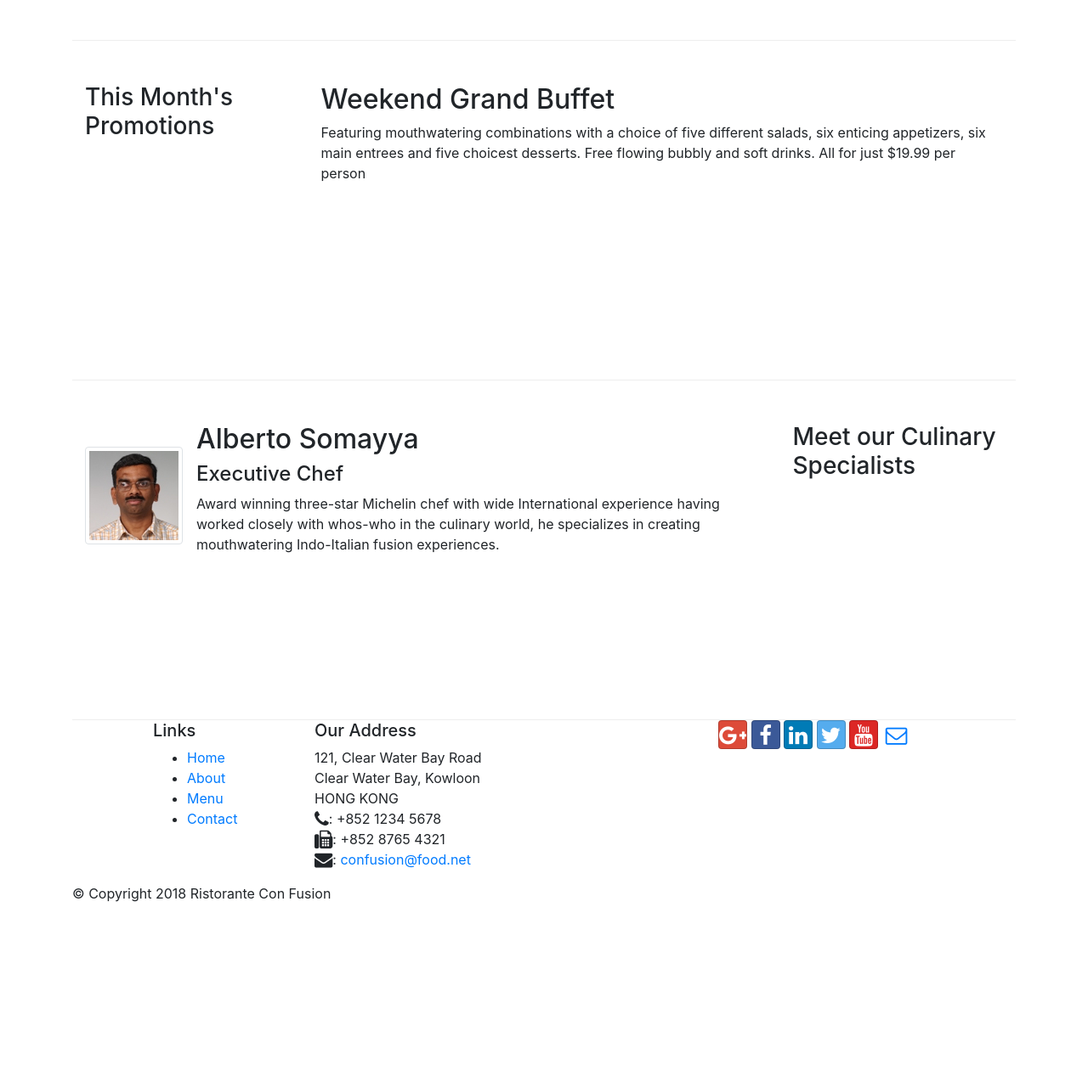
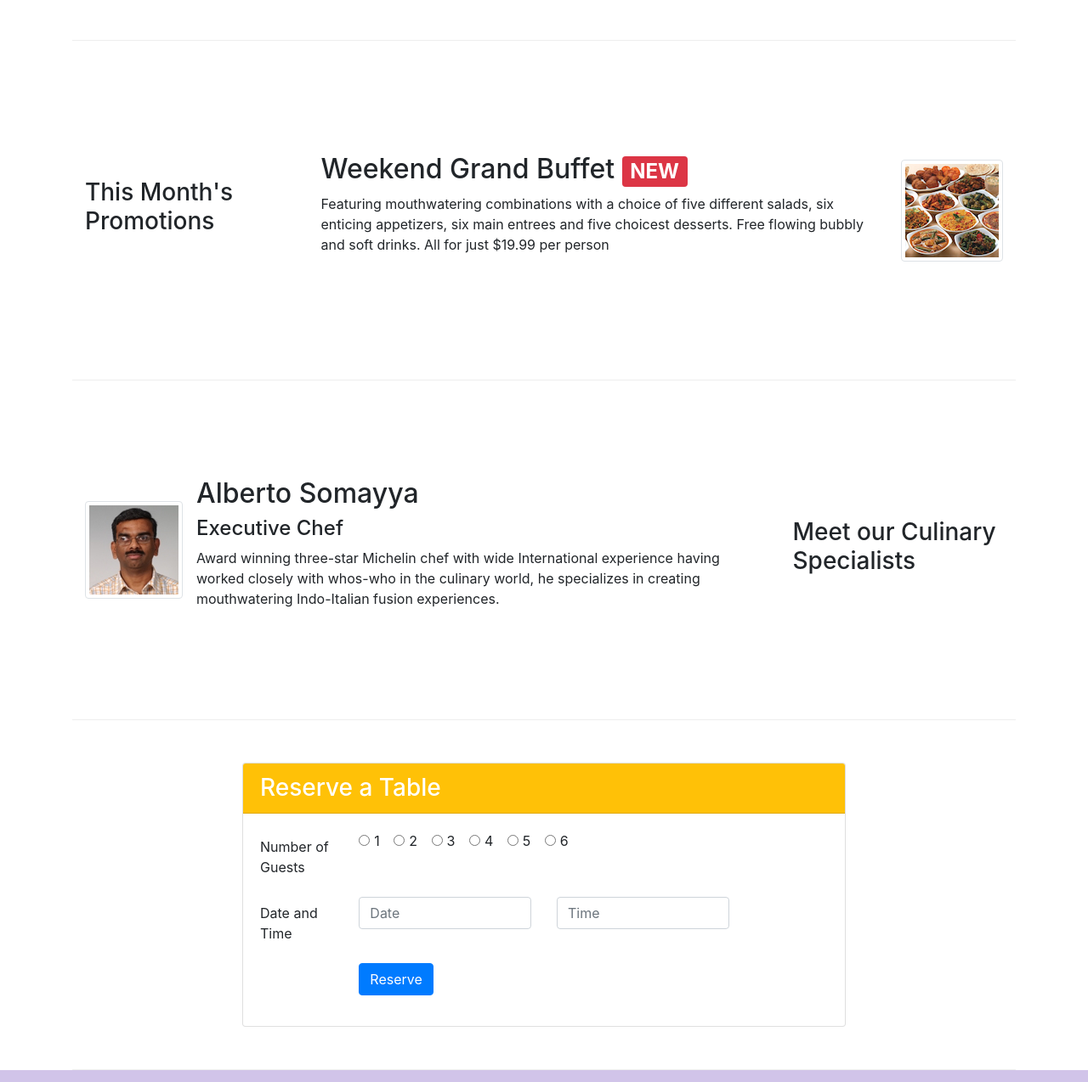
Before and after one commit to Progressandro/Restaurant-Website, a website: page index.html in a window 1280 px wide. Shown: the part 686-1960 px from the top of the page at 85% size. Before the commit the page ends 1766 px from the top, so only its background shows below. Drawn offline with nearby package versions, Linux system fonts and the light colour scheme.

Commit message:
Finished Assignment 2.

```diff
--- a/index.html
+++ b/index.html
@@ -40,19 +40,26 @@
           <h1>Ristorante con Fusion</h1>
           <p class="d-none d-sm-block">We take inspiration from the World's best cuisines, and create a unique fusion experience. Our lipsmacking creations will tickle your culinary senses!</p>
         </div>
-        <div class="col-12 col-sm align-self-center">
-          <img src="img/logo.png" class="img-fluid">
+        <div class="col-12 col-sm-6 align-self-center">
+          <div class="row">
+            <div class="col-sm-6">
+              <img src="img/logo.png" class="img-fluid">
+            </div>
+            <div class="col-sm-6 align-self-center">
+              <a href="#reserveTable" class="btn btn-warning btn-lg btn-block">Reserve Table</a>
+            </div>
+          </div>
         </div>
       </div>
     </div>
   </header>
 
   <div class="container">
-    <div class="row row-content">
-      <div class="col-12 col-sm-4 col-md-3 order-sm-last">
+    <div class="row row-content align">
+      <div class="col-12 col-sm-4 col-md-3 order-sm-last my-auto">
         <h3>Our Lipsmacking Culinary Creations</h3>
       </div>
-      <div class="col col-sm col-md order-sm-first">
+      <div class="col col-sm col-md order-sm-first my-auto">
         <div class="media">
           <img src="img/uthappizza.png" alt="uthappizza" class="d-flex mr-3 img-thumbnail align-self-center">
           <div class="media-body">
@@ -65,20 +72,25 @@
 
 
     <div class="row row-content">
-      <div class="col-12 col-sm-4 col-md-3">
+      <div class="col-12 col-sm-4 col-md-3 my-auto">
         <h3>This Month's Promotions</h3>
       </div>
-      <div class="col col-sm col-md">
-        <h2>Weekend Grand Buffet</h2>
-        <p class="d-none d-sm-block">Featuring mouthwatering combinations with a choice of five different salads, six enticing appetizers, six main entrees and five choicest desserts. Free flowing bubbly and soft drinks. All for just $19.99 per person </p>
+      <div class="col col-sm col-md my-auto">
+        <div class="media">
+          <div class="media-body">
+            <h2 class="mt-0">Weekend Grand Buffet <span class="badge badge-danger">NEW</span></h2>
+            <p class="d-none d-sm-block">Featuring mouthwatering combinations with a choice of five different salads, six enticing appetizers, six main entrees and five choicest desserts. Free flowing bubbly and soft drinks. All for just $19.99 per person </p>
+          </div>
+          <img src="img/buffet.png" alt="buffet" class="d-flex ml-3 img-thumbnail align-self-center">
+        </div>
       </div>
     </div>
 
     <div class="row row-content">
-      <div class="col-12 col-sm-4 col-md-3 order-sm-last">
+      <div class="col-12 col-sm-4 col-md-3 order-sm-last my-auto">
         <h3>Meet our Culinary Specialists</h3>
       </div>
-      <div class="col col-sm col-md order-sm-first">
+      <div class="col col-sm col-md order-sm-first my-auto">
         <div class="media">
           <img src="img/alberto.png" alt="alberto" class="d-flex mr-3 align-self-center img-thumbnail">
         <div class="media-body">
@@ -89,14 +101,71 @@
       </div>
       </div>
     </div>
+
+    <div class="row row-content">
+      <div class="col-sm-8 mx-auto">
+        <div class="card">
+          <h3 class="card-header bg-warning text-white">Reserve a Table</h3>
+          <div class="card-body">
+            <form class="" action="index.html" method="post" id="reserveTable">
+              <!-- Guest Number -->
+              <div class="form-group row">
+                <div class="col-sm-2 col-form-label">Number of Guests</div>
+                <div class="col-sm-10">
+                  <div class="form-check form-check-inline">
+                    <input type="radio" class="form-check-input" name="numberGuests" id="guests1" value="option1">
+                    <label for="guests1" class="form-check-label"> 1</label>
+                  </div>
+                  <div class="form-check form-check-inline">
+                    <input type="radio" class="form-check-input" name="numberGuests" id="guests2" value="option2">
+                    <label for="guests2" class="form-check-label"> 2</label>
+                  </div>
+                  <div class="form-check form-check-inline">
+                    <input type="radio" class="form-check-input" name="numberGuests" id="guests3" value="option3">
+                    <label for="guests3" class="form-check-label"> 3</label>
+                  </div>
+                  <div class="form-check form-check-inline">
+                    <input type="radio" class="form-check-input" name="numberGuests" id="guests4" value="option4">
+                    <label for="guests4" class="form-check-label"> 4</label>
+                  </div>
+                  <div class="form-check form-check-inline">
+                    <input type="radio" class="form-check-input" name="numberGuests" id="guests5" value="option5">
+                    <label for="guests5" class="form-check-label"> 5</label>
+                  </div>
+                  <div class="form-check form-check-inline">
+                    <input type="radio" class="form-check-input" name="numberGuests" id="guests6" value="option6">
+                    <label for="guests6" class="form-check-label"> 6</label>
+                  </div>
+                </div>
+              </div>
+              <div class="form-group row">
+                <div class="col-sm-2 col-form-label">Date and Time</div>
+                <div class="col-md-4">
+                  <input type="text" class="form-control" id="guestsDate" name="guestsDate" placeholder="Date">
+                </div>
+                <div class="col-md-4">
+                  <input type="text" class="form-control" id="guestsTime" name="guestsTime" placeholder="Time">
+                </div>
+              </div>
+
+              <div class="form-group row">
+                <div class="col-md-10 offset-md-2">
+                  <button type="submit" class="btn btn-primary">Reserve</button>
+                </div>
+              </div>
+            </form>
+          </div>
+        </div>
+      </div>
+      </div>
   </div>
 
-  <footer>
+  <footer class="footer">
     <div class="container">
       <div class="row">
         <div class="col-4 col-sm-2 offset-1">
           <h5>Links</h5>
-          <ul>
+          <ul class="list-unstyled">
             <li><a href="#">Home</a></li>
             <li><a href="./aboutus.html">About</a></li>
             <li><a href="#">Menu</a></li>
@@ -115,7 +184,7 @@
           </address>
         </div>
         <div class="col-12 col-sm-4">
-          <div>
+          <div class="text-center">
             <a class="btn btn-social-icon btn-google" href="http://google.com/+"><i class="fa fa-google-plus fa-lg"></i></a>
             <a class="btn btn-social-icon btn-facebook" href="http://www.facebook.com/profile.php?id="><fa class="fa fa-facebook fa-lg"></fa></a>
             <a class="btn btn-social-icon btn-linkedin" href="http://www.linkedin.com/in/"><i class="fa fa-linkedin fa-lg"></i></a>
@@ -125,7 +194,7 @@
           </div>
         </div>
       </div>
-      <div class="row">
+      <div class="row justify-content-center">
         <div class="col-auto">
           <p>© Copyright 2018 Ristorante Con Fusion</p>
         </div>
```
Also changed, not shown: aboutus.html (+1 -1 lines), contactus.html (+1 -1 lines).
